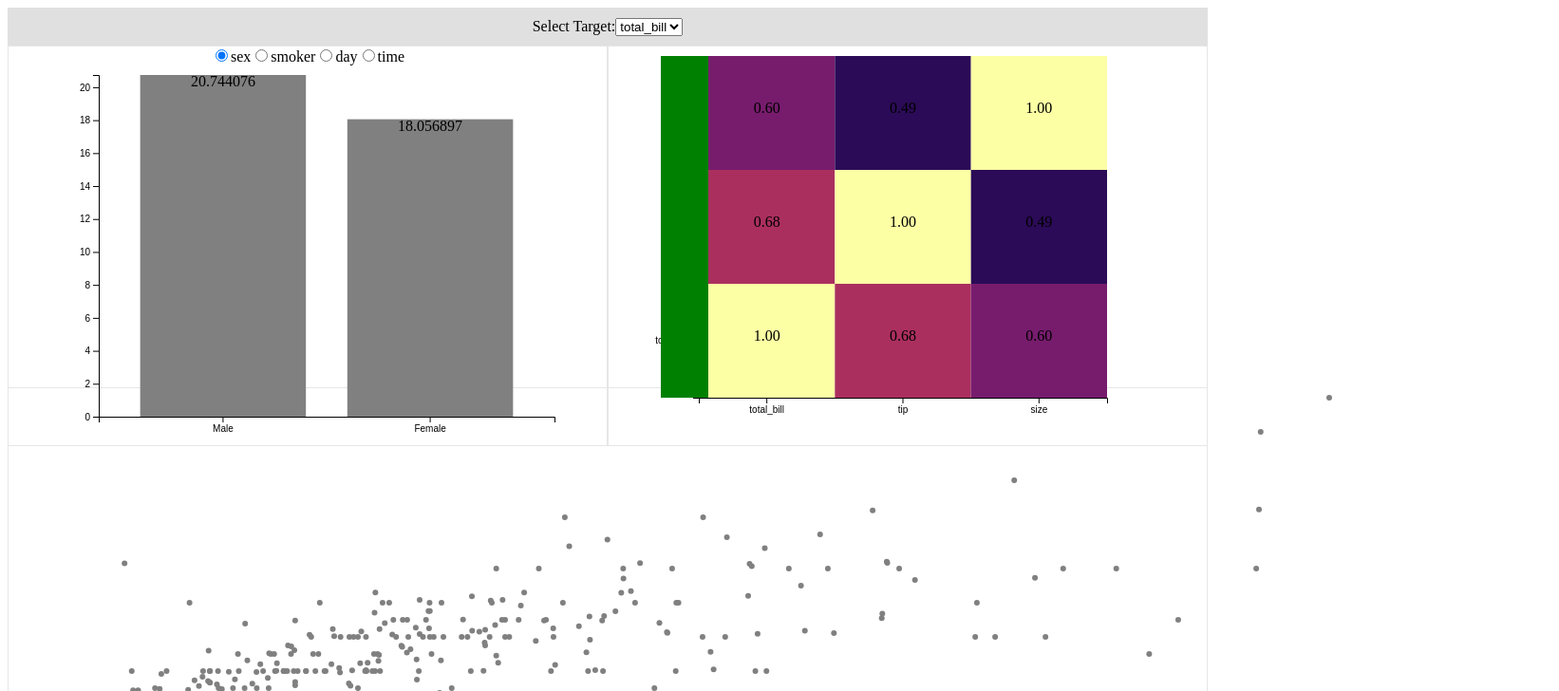
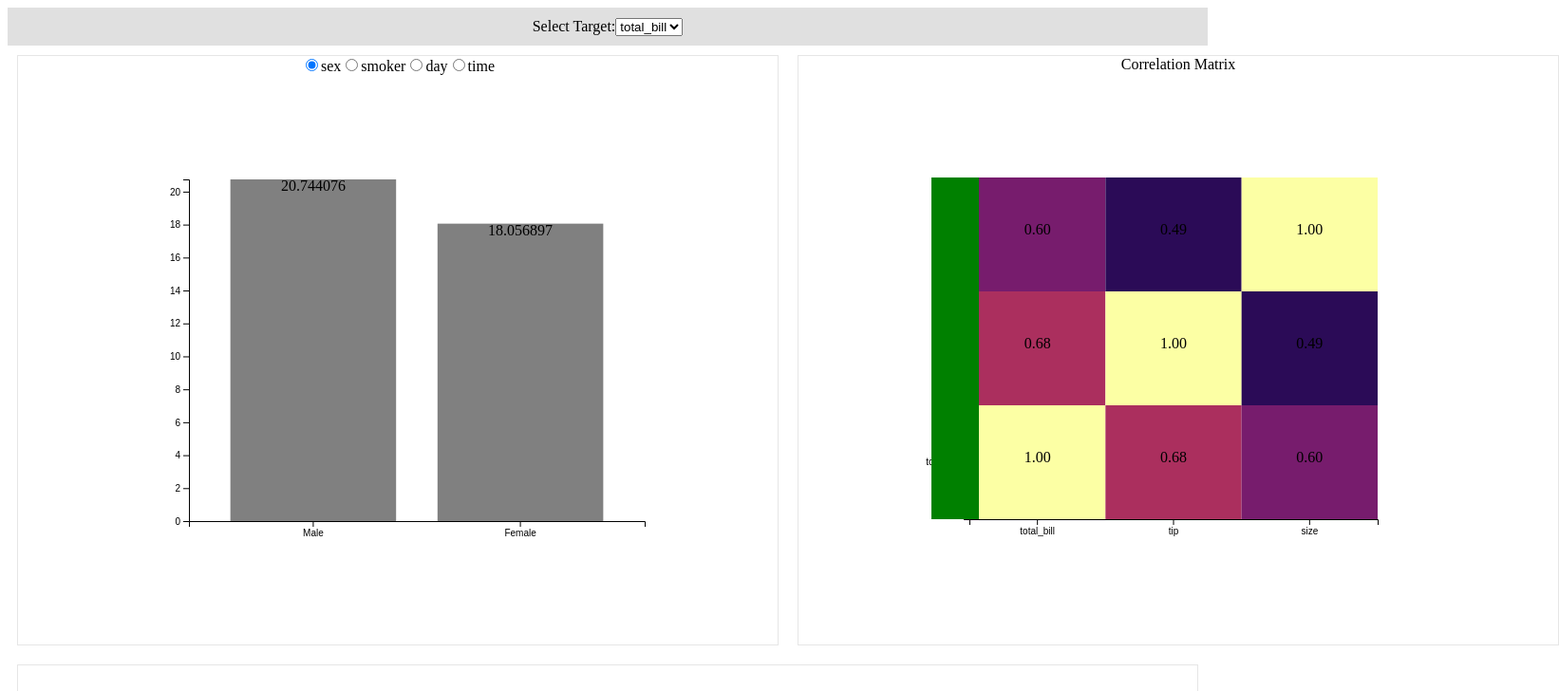
Before and after one commit to nkr685/react-d3-multi-graphs, a React (Create React App) app: page / in a window 1280 px wide. Shown: the top 728 px of the page at 95% size, 1642 px wide, since content can reach past the window. Built offline with nearby package versions, Linux system fonts and the light colour scheme.

Commit message:
better style format

```diff
--- a/src/App.css
+++ b/src/App.css
@@ -22,13 +22,13 @@
   flex-direction: column;
 }
 
-.row1 {
+/* .row1 {
   height: 45vh;
 }
 
 .row2 {
   height: 50vh;
-}
+} */
 
 .graph-container {
   display: flex;
@@ -36,4 +36,9 @@
   align-items: center;
   border: 1px solid rgb(230, 230, 230);
   flex-grow: 1;
+  margin: 10px;
 }
+
+.bar, .scatter, .corr {
+  padding: 100px;
+}
--- a/src/App.js
+++ b/src/App.js
@@ -63,6 +63,7 @@ class App extends Component {
                             <BarChart x={this.state.radioOption} y={this.state.dropdownOption} data={this.state.data}/>
                         </div>
                         <div className='graph-container'>
+                            <div>Correlation Matrix</div>
                             <CorrelationMatrix axes={this.state.numCols} data={this.state.data} handleChange={handleMatrix}/>
                         </div>
                     </div>
--- a/src/graphs/ScatterPlot.js
+++ b/src/graphs/ScatterPlot.js
@@ -14,7 +14,7 @@ class ScatterPlot extends Component {
     componentDidUpdate() {
         // set the dimensions and margins of the graph
         var margin = { top: 10, right: 40, bottom: 30, left: 40 },
-        w = 1600 - margin.left - margin.right,
+        w = 1400 - margin.left - margin.right,
         h = 400 - margin.top - margin.bottom;
 
         d3.select('.scatter').select('g').selectAll('*').remove();
```
